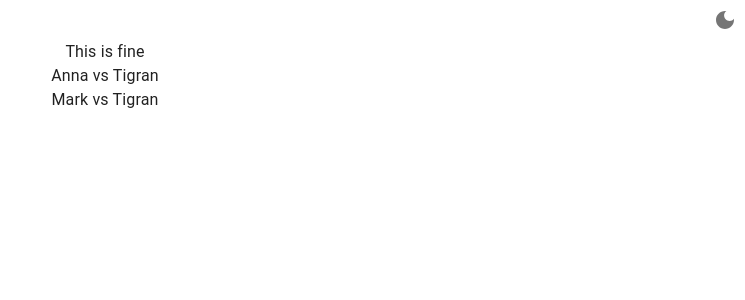
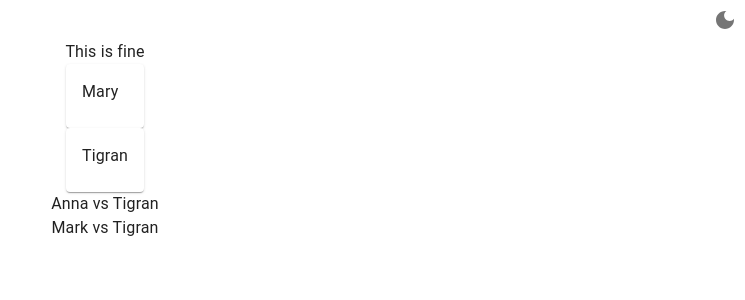
Before and after one commit to rabarbra/table_tennis, a React (Create React App) app in the folder web_frontend/table_tennis/: page / in a window 1280 px wide. Shown: the top 300 px of the page, without its empty margins (535-1280 px from the left). Built offline with nearby package versions, Linux system fonts and the light colour scheme.

Commit message:
feat: added current match component

```diff
--- /dev/null
+++ b/web_frontend/table_tennis/src/components/CurrentMatch.tsx
@@ -0,0 +1,40 @@
+import Card                 from '@mui/material/Card';
+import CardContent          from '@mui/material/CardContent';
+import Box                  from '@mui/material/Box';
+import Match                from 'interfaces/Match';
+import Player               from 'interfaces/Player';
+import { running_matches }  from 'interfaces/test_data';
+
+const PlayerCard = (
+    props: {
+        player: Player,
+        goals: number,
+        player_2?: string
+    }
+) => {
+    return(
+        <Card>
+            <CardContent>
+                {props.player.name}
+            </CardContent>
+        </Card>
+    );
+};
+
+const CurrentMatch = () => {
+    const data: Match = running_matches[0];
+    return(
+        <Box>
+            <PlayerCard
+                player={data.a_player}
+                goals={data.goals_a || 0}
+            />
+            <PlayerCard
+                player={data.b_player}
+                goals={data.goals_b || 0}
+            />
+        </Box>
+    );
+};
+
+export default CurrentMatch;
--- a/web_frontend/table_tennis/src/pages/Main.tsx
+++ b/web_frontend/table_tennis/src/pages/Main.tsx
@@ -2,6 +2,7 @@ import Typography       from "@mui/material/Typography";
 import Container        from "@mui/material/Container";
 import PairsQueue       from "components/PairsQueue";
 import TopBar           from "components/TopBar";
+import CurrentMatch     from "components/CurrentMatch";
 
 const Main = () => {
     return(
@@ -18,6 +19,7 @@ const Main = () => {
                     }}
                 >
                     <Typography>This is fine</Typography>
+                    <CurrentMatch/>
                     <PairsQueue/>
                 </Container>
             </Container>
```
